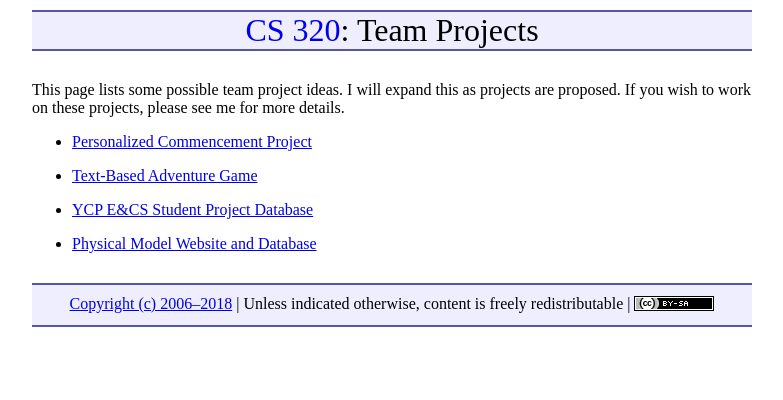
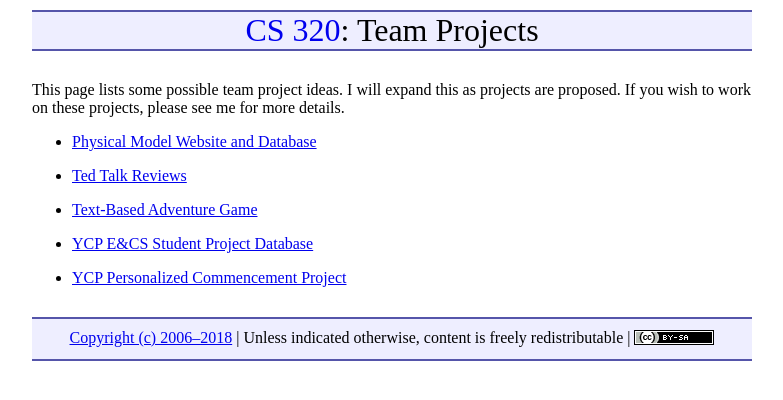
Before and after one commit to ycpcs/cs320-spring2018, a Jekyll site: the page built from projects/index.md, in a window 1280 px wide. Shown: the top 400 px of the page, without its empty margins (248-1031 px from the left). Built offline with Jekyll 4.4.1, drawn with Linux system fonts in a browser that asks for light colours.

Commit message:
update projects and added career development

```diff
--- a/projects/index.md
+++ b/projects/index.md
@@ -5,10 +5,12 @@ title: "Team Projects"
 
 This page lists some possible team project ideas.  I will expand this as projects are proposed.  If you wish to work on these projects, please see me for more details.
 
-* [Personalized Commencement Project](Personalized_Commencement_Project.html)
+* [Physical Model Website and Database](Physical_Model_Website_and_Database.html)
+
+* [Ted Talk Reviews](TED_Talk_Reviews_CS_Project.pdf)
 
 * [Text-Based Adventure Game](Text_Adventure_Game.html)
 
 * [YCP E&CS Student Project Database](YCP_ECS_Student_Project_DB.html)
 
-* [Physical Model Website and Database](Physical_Model_Website_and_Database.html)
+* [YCP Personalized Commencement Project](Personalized_Commencement_Project.html)
```
Also changed, not shown: resources/index.md (+5 -0 lines), 3 other files.
